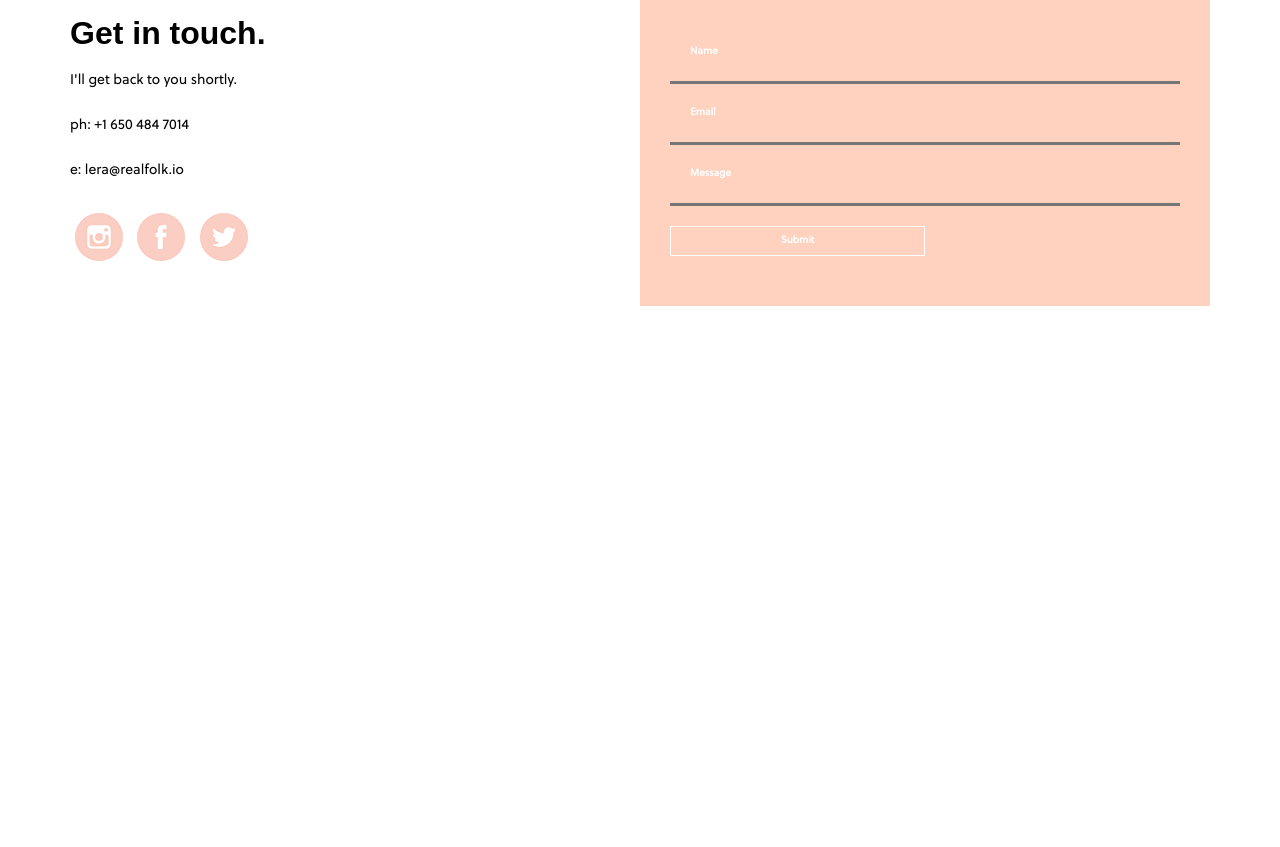
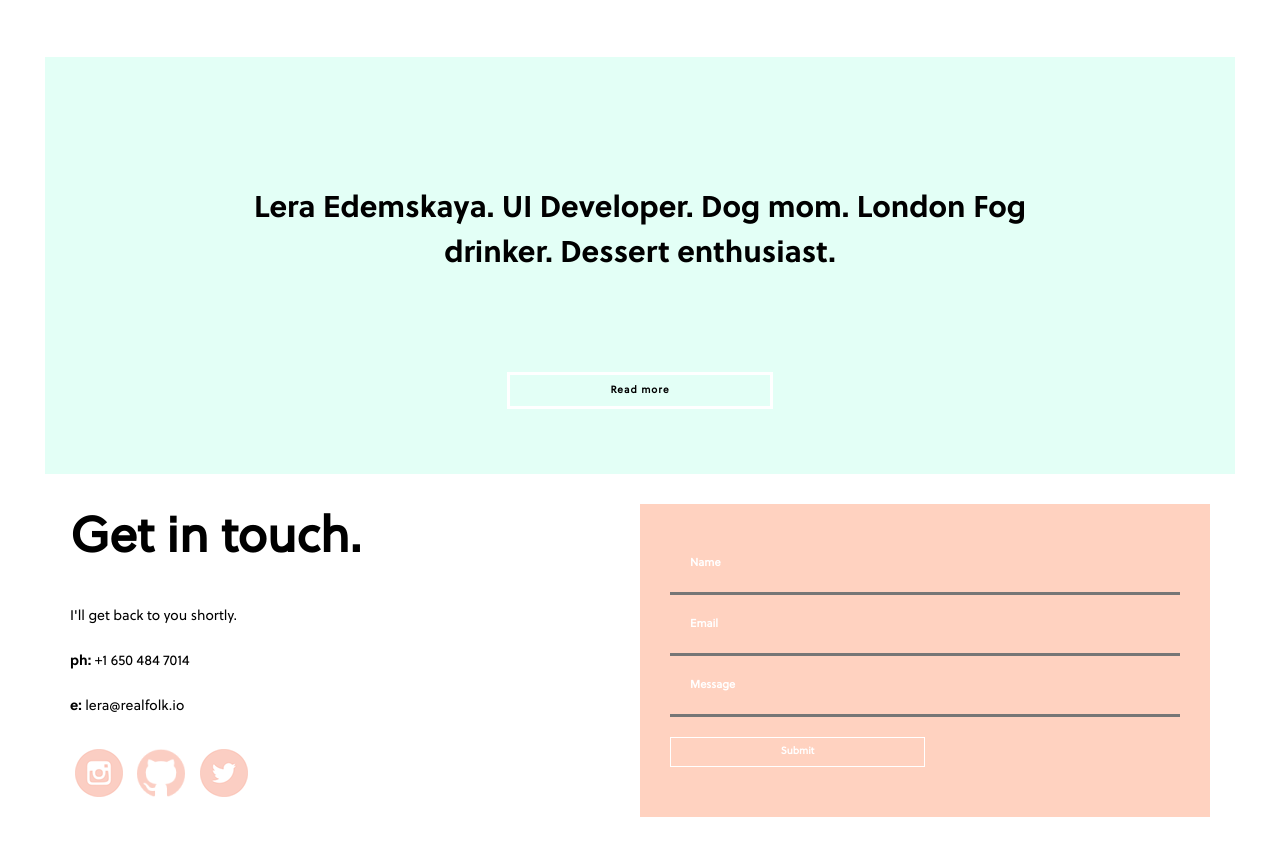
Before and after one commit to valeriyaede/folio_practice, a plain HTML site: page src/static/index.html in a window 1280 px wide. Shown: the part 1545-2392 px from the top of the page. Before the commit the page ends 1881 px from the top, so only its background shows below. Drawn offline with Linux system fonts and the light colour scheme.

Commit message:
added github socila media icon, added about page, improved look and layout

```diff
--- a/src/static/index.html
+++ b/src/static/index.html
@@ -10,9 +10,17 @@
     <link rel="stylesheet" type="text/css" href="styles.css">
   </head>
   <body>
-    <div class='header'>
+    <header>
       <p class="folio">FOLIO</p>
-    </div>
+        <nav>
+          <ul class="menu">
+            <li><a href="#home" class="selected">Home</a></li>
+            <li>/<a href="#work"> Work</a></li>
+            <li>/<a href="#about"> About</a></li>
+            <li>/<a href="#contact"> Contact</a></li>
+          </ul>
+        </nav>
+    </header>
     <div class="side-text-left">
       <p class="p1">LERA EDEMSKAYA</p>
     </div>
@@ -33,16 +41,21 @@
           <img src="img/img6.png" alt="work photo" class="workphoto">
       </div>
     </section>
+    <section class="container about">
+      <p class="about">Lera Edemskaya. UI Developer. Dog mom. London Fog drinker. Dessert enthusiast.</p>
+      <p class="read-more">Read more</p>
+    </section>
     <section class="container row" "get-in-touch">
       <div class="column">
         <h1>Get in touch.</h1>
         <p class= "get-in-touch">I'll get back to you shortly.</p>
-        <p class="get-in-touch">ph: +1 650 484 7014</p>
-        <p class="get-in-touch">e: lera@realfolk.io</p>
+        <p class="get-in-touch"><span class="stress">ph:</span> +1 650 484 7014</p>
+        <p class="get-in-touch"><span class="stress">e:</span> lera@realfolk.io</p>
         <div>
-        <img src="img/instagram.png" alt="instagram" class="social-media">
-        <img src="img/facebook.png" alt="facebook"class="social-media">
-        <img src="img/twitter.png" alt="twitter"class="social-media">
+        <a href="https://www.instagram.com/valerrrriya/" target="_blank"><img src="img/instagram.png" alt="instagram" class="social-media"></a>
+        <a href="https://github.com/valeriyaede" target="_blank">
+        <img src="img/github.png" alt="github" class="social-media"></a>
+        <a href="https://twitter.com/valerrrriya" target="_blank"><img src="img/twitter.png" alt="twitter" class="social-media"></a>
         </div>
       </div>
       <div class="column">
--- a/src/static/styles.css
+++ b/src/static/styles.css
@@ -1,6 +1,7 @@
 /* font definitions */
 
 @font-face { font-family: soleil; src: url('Soleil-Regular.ttf'); }
+@font-face { font-family: soleil-bold; src: url("Soleil-Bold.ttf")}
 
 /*resposive design*/
 
@@ -69,7 +70,7 @@ img.mainphoto{
   padding: 0px;
   letter-spacing: 3px;
   text-align: center;
-  font-size: 12px;
+  font-size: 9px;
   line-height: 14px;
   font-family: soleil, sans-serif;
   font-weight: 800;
@@ -85,7 +86,7 @@ img.mainphoto{
   padding: 0px;
   letter-spacing: 3px;
   text-align: center;
-  font-size: 12px;
+  font-size: 9px;
   line-height: 14px;
   font-family: soleil, sans-serif;
   font-weight: 800;
@@ -108,6 +109,41 @@ img.workphoto{
   order: 0;
   width: calc(33.3333% - 30px);
   margin: 0 30px 30px 0;
+}
+
+/*About*/
+
+.about {
+  width: 93%;
+  background-color: #E3FFF6;
+  padding: 65px;
+  display: flex;
+  align-items: center;
+  flex-direction: column;
+  flex-wrap: nowrap;
+}
+
+p.about {
+  color: #000000;
+  text-align: center;
+  font-size: 30px;
+  line-height: 45px;
+  font-family: soleil-bold, sans-serif;
+  font-weight: 800;
+}
+
+p.read-more {
+  width: 25%;
+  color: #000000;
+  text-align: center;
+  font-size: 10px;
+  letter-spacing: 1px;
+  font-weight: 600;
+  margin: 0px;
+  padding: 10px;
+  border-width: 3px;
+  border-style: solid;
+  border-color: #FFFFFF;
 }
 
 /*Get in touch*/
@@ -143,9 +179,10 @@ img.workphoto{
 
 
 .form {
+  outline: none !important;
   order: 0;
   width: 100%;
-  font-size: 10px;
+  font-size: 11px;
   line-height: 18px;
   font-family: soleil, sans-serif;
   font-weight: 800;
@@ -157,6 +194,7 @@ img.workphoto{
 }
 
 .submit {
+  outline: none !important;
   order: 0;
   width: 50%;
   font-size: 10px;
@@ -187,7 +225,12 @@ p.get-in-touch {
   font-size: 14px;
 }
 
-h1.get-in-touch {
+.stress {
+  font-family: soleil-bold !important;
+}
+
+
+h1 {
   text-align: left;
   font-size: 49px;
   line-height: 72px;
```
Also changed, not shown: src/static/Soleil-Bold.ttf (added), src/static/img/github.png (added), 4 other files.
